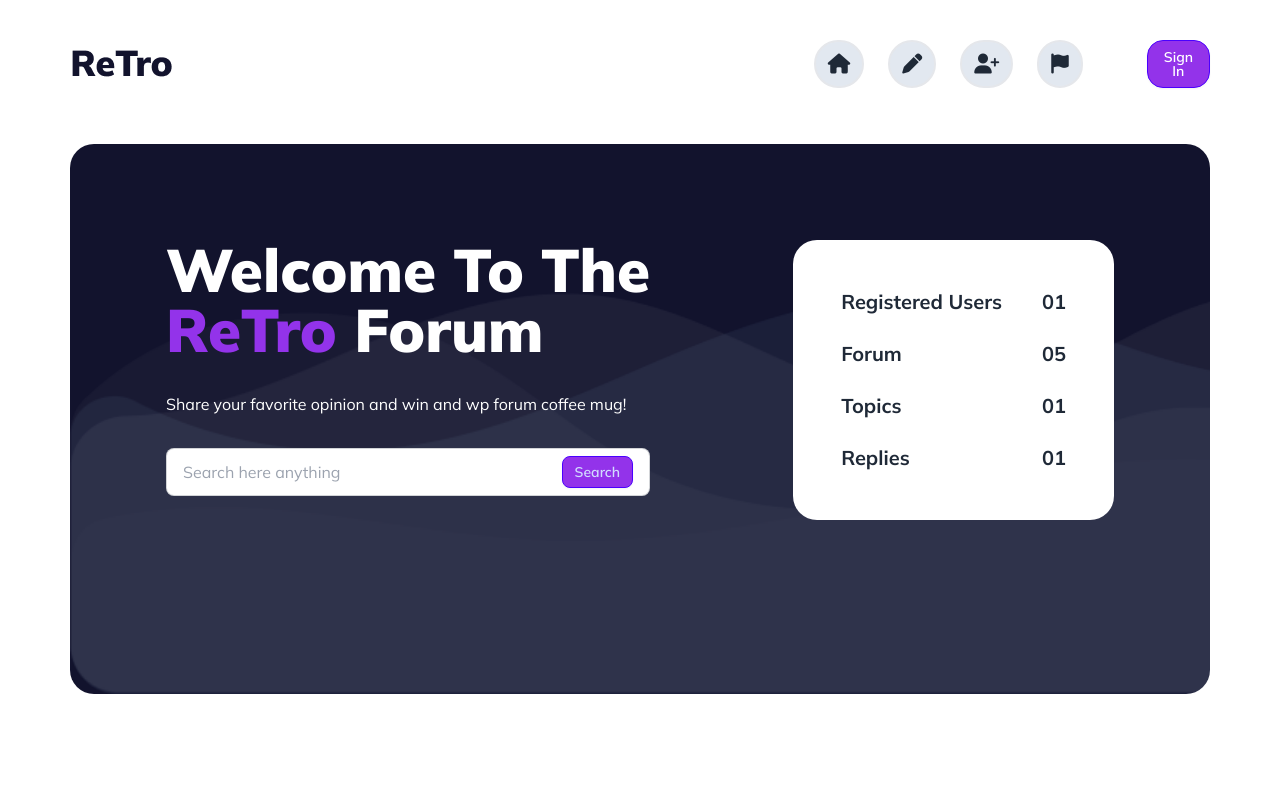
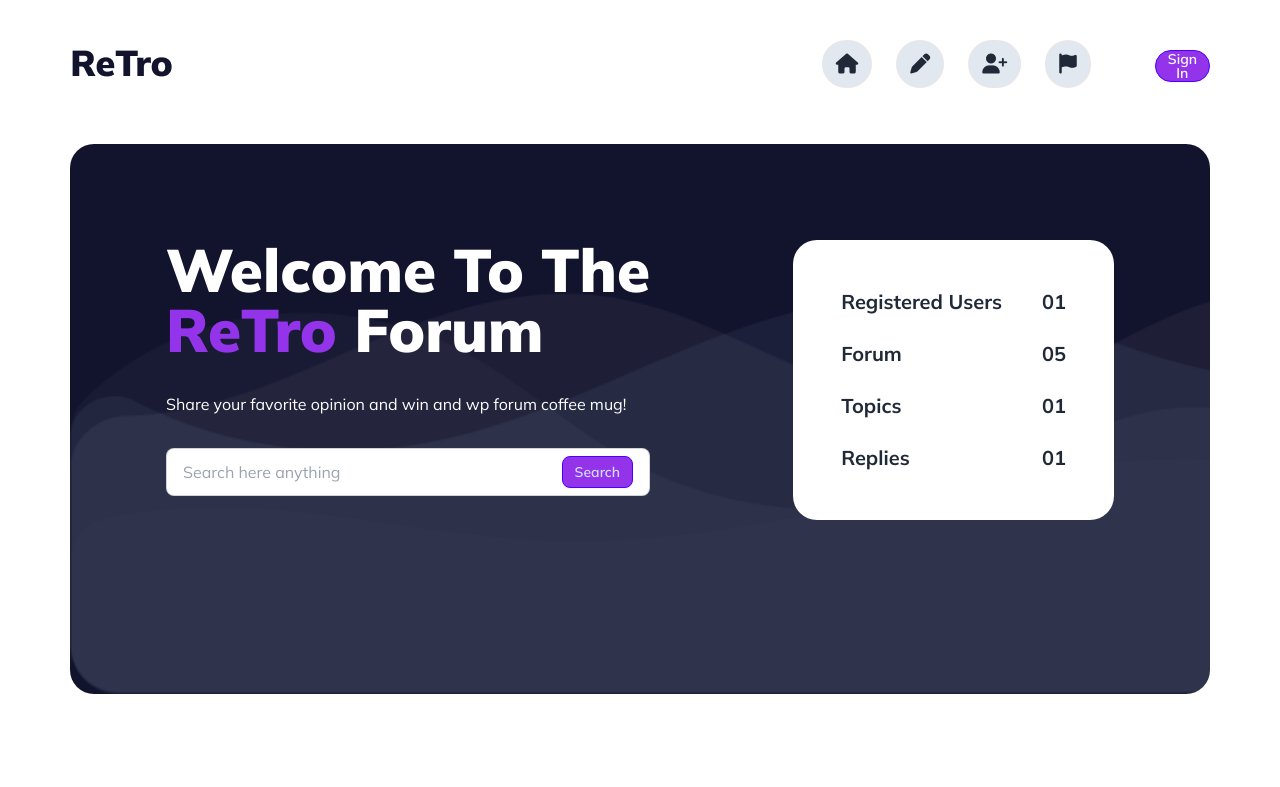
Before and after one commit to dev-kawser/retro-forum, a plain HTML site: page index.html in a window 1280 px wide. Shown: the top 787 px of the page. Drawn offline with nearby package versions, Linux system fonts and the light colour scheme; no server answers.

Commit message:
new added

```diff
--- a/index.html
+++ b/index.html
@@ -52,7 +52,7 @@
           </div>
         </div>
         <div>
-          <button class="btn btn-primary bg-purple-600 rounded-2xl font-semibold text-white">Sign In</button>
+          <button class="btn btn-primary btn-sm bg-purple-600 rounded-2xl font-semibold text-white">Sign In</button>
         </div>
       </div>
     </nav>
```
